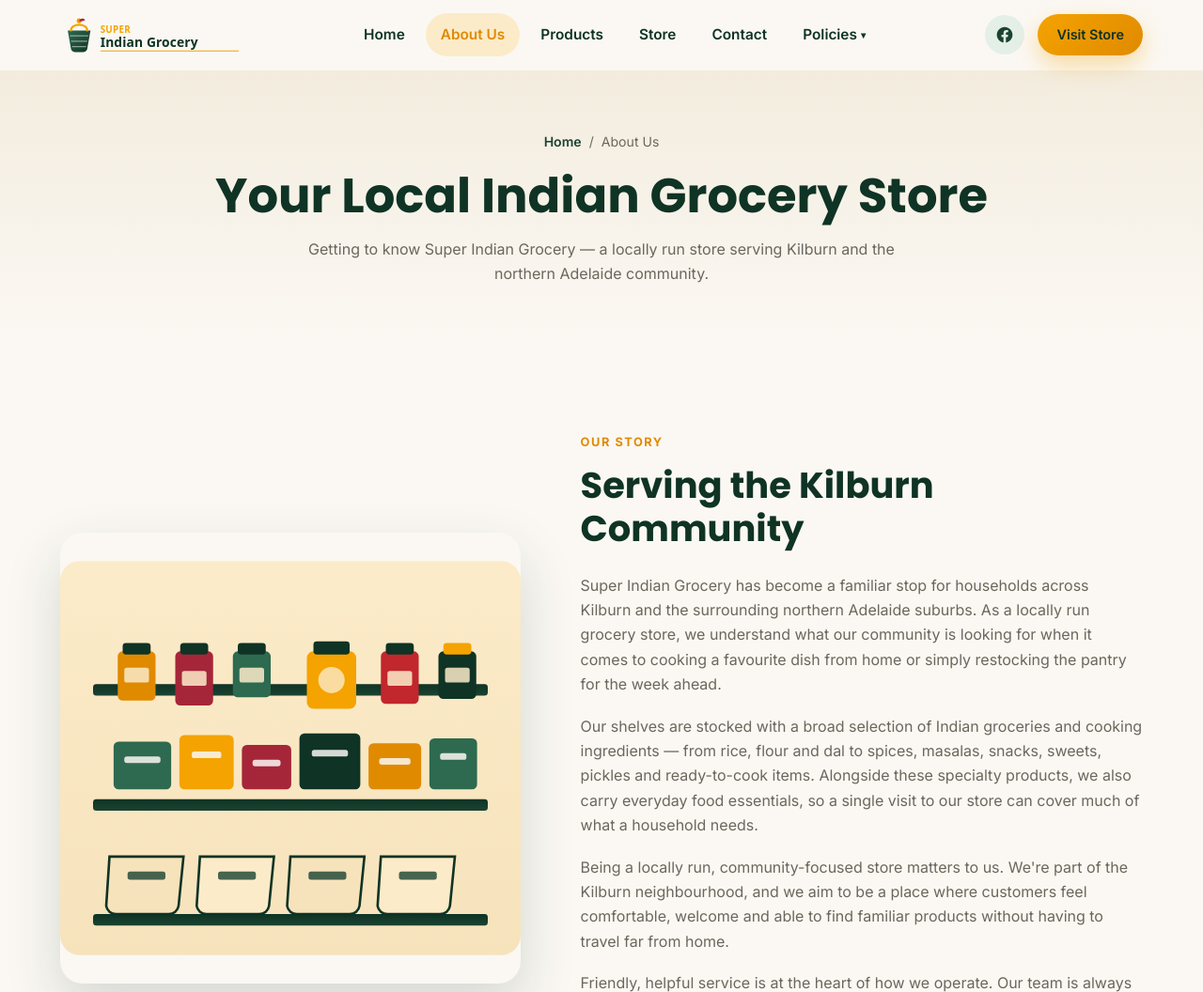
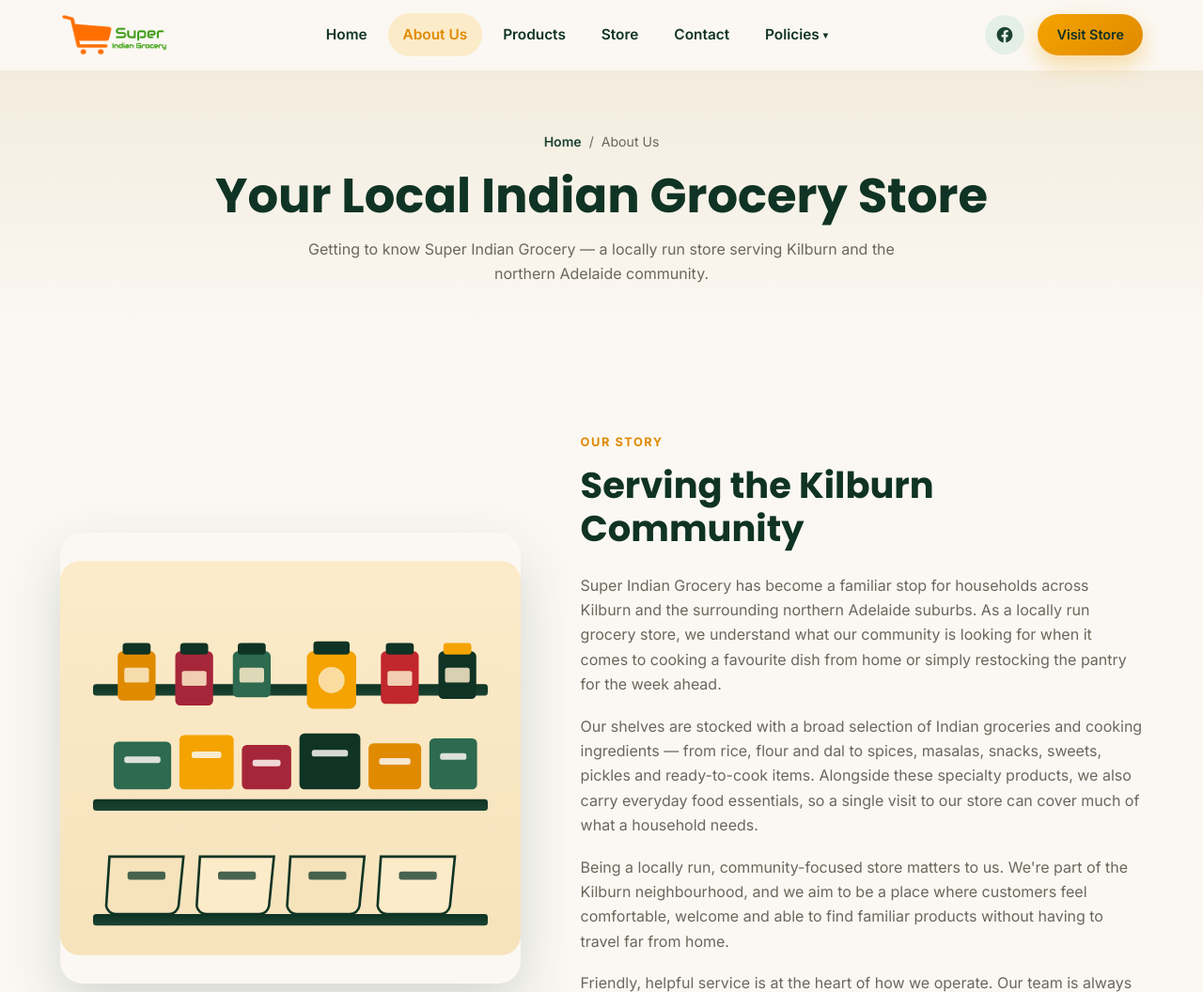
Before and after one commit to techrexora-png/super-indian-grocery, a plain HTML site: page about.html in a window 1280 px wide. Shown: the top 1056 px of the page at 94% size. Drawn offline with Linux system fonts and the light colour scheme.

Commit message:
Change Logo

```diff
--- a/about.html
+++ b/about.html
@@ -31,7 +31,7 @@
 <header class="site-header">
   <div class="header-inner">
     <a href="index.html" class="brand" aria-label="Super Indian Grocery — Home">
-      <img src="assets/logo/logo.svg" alt="Super Indian Grocery logo" width="220" height="52">
+      <img src="assets/logo/Logo.png" alt="Super Indian Grocery logo" width="220" height="52">
     </a>
 
     <nav class="main-nav" aria-label="Primary navigation">
```
Also changed, not shown: contact.html (+1 -1 lines), index.html (+1 -1 lines), products.html (+1 -1 lines), store.html (+1 -1 lines), assets/logo/Logo.png (added).
